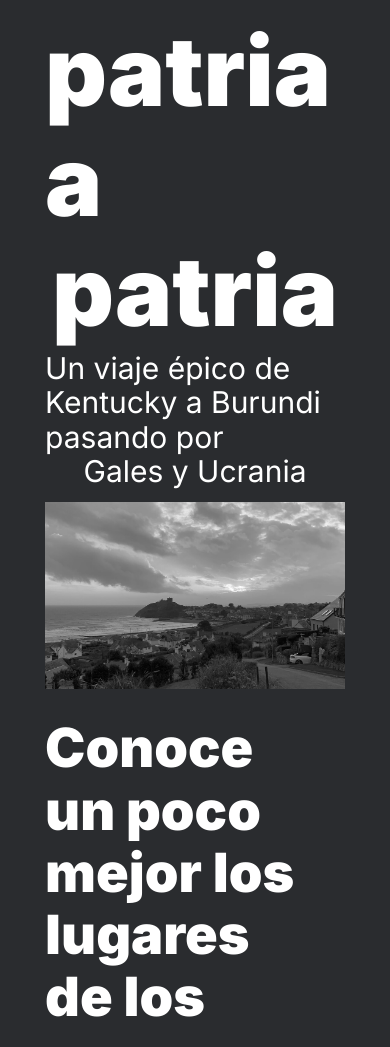
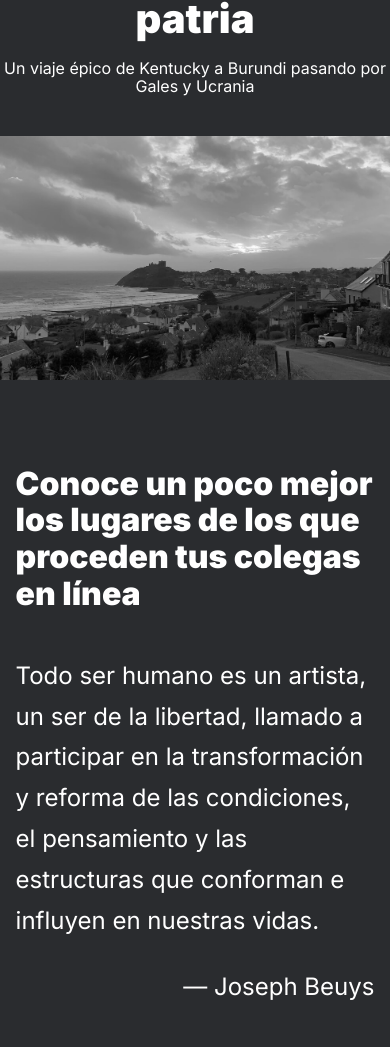
Before and after one commit to XxzanrockxX/web_project_homeland, a plain HTML site: page index.html in a window 390 px wide. Shown: the part 188-1235 px from the top of the page. Drawn offline with Linux system fonts and the light colour scheme.

Commit message:
add media queries

```diff
--- a/blocks/header.css
+++ b/blocks/header.css
@@ -30,9 +30,8 @@
   padding-bottom: 4.4%;
   font-size: 1.875rem;
   font-weight: 400;
-  display: flex;
-  flex-direction: column;
-  align-items: center;
+  max-width: 720px;
+  text-align: center;
 }
 
 .header__image-principal {
--- a/blocks/intro.css
+++ b/blocks/intro.css
@@ -7,13 +7,13 @@
   font-size: 3.375rem;
   font-weight: 900;
   margin: 0;
-  padding-bottom: 2.8%;
+  padding-bottom: 4.8%;
   max-width: 820px;
 }
 
 .intro__text-one {
   font-size: 1.5rem;
-  padding-bottom: 2.8%;
+  padding-bottom: 4.8%;
   line-height: 1.7;
   margin: 0;
   max-width: 733px;
@@ -21,7 +21,7 @@
 
 .intro__text-one-name {
   font-size: 1.5rem;
-  padding-bottom: 2.8%;
+  padding-bottom: 4.8%;
   margin: 0;
   max-width: 683px;
   display: flex;
--- a/index.html
+++ b/index.html
@@ -25,8 +25,7 @@
         <img src="./images/logo.svg" alt="logo" class="header__logo" />
         <h1 class="header__tilte"><span>De patria a </span>patria</h1>
         <p class="header__description">
-          <span>Un viaje épico de Kentucky a Burundi pasando por</span>
-          Gales y Ucrania
+          Un viaje épico de Kentucky a Burundi pasando por Gales y Ucrania
         </p>
         <img
           src="./images/__image.jpg"
--- a/pages/index.css
+++ b/pages/index.css
@@ -2,3 +2,91 @@
 @import url(../blocks/header.css);
 @import url(../blocks/page.css);
 @import url(../blocks/intro.css);
+
+@media screen and (max-width: 768px) {
+  .header {
+    padding-left: 0;
+    padding-right: 0;
+  }
+
+  .intro {
+    padding-left: 2%;
+    padding-right: 2%;
+  }
+}
+
+@media screen and (max-width: 320px) {
+  .header {
+    padding-left: 0;
+    padding-right: 0;
+  }
+
+  .header__tilte {
+    font-size: 2.5rem;
+    padding-top: 15%;
+  }
+
+  .header__description {
+    font-size: 1rem;
+    padding-top: 4.4%;
+    padding-bottom: 10.4%;
+  }
+
+  .intro {
+    padding-left: 4%;
+    padding-right: 4%;
+  }
+
+  .intro__title {
+    font-size: 2rem;
+    padding-top: 16%;
+    padding-bottom: 12%;
+  }
+
+  .intro__text-one {
+    font-size: 1.5rem;
+    padding-bottom: 8.8%;
+  }
+  .intro__text-one-name {
+    font-size: 1.5rem;
+    padding-bottom: 12%;
+  }
+}
+
+@media screen and (max-width: 580px) {
+  .header {
+    padding-left: 0;
+    padding-right: 0;
+  }
+
+  .header__tilte {
+    font-size: 2.5rem;
+    padding-top: 15%;
+  }
+
+  .header__description {
+    font-size: 1rem;
+    padding-top: 4.4%;
+    padding-bottom: 10.4%;
+  }
+
+  .intro {
+    padding-left: 4%;
+    padding-right: 4%;
+  }
+
+  .intro__title {
+    font-size: 2rem;
+    padding-top: 16%;
+    padding-bottom: 12%;
+  }
+
+  .intro__text-one {
+    font-size: 1.5rem;
+    padding-bottom: 8.8%;
+  }
+  .intro__text-one-name {
+    font-size: 1.5rem;
+    padding-bottom: 12%;
+  }
+}
```
